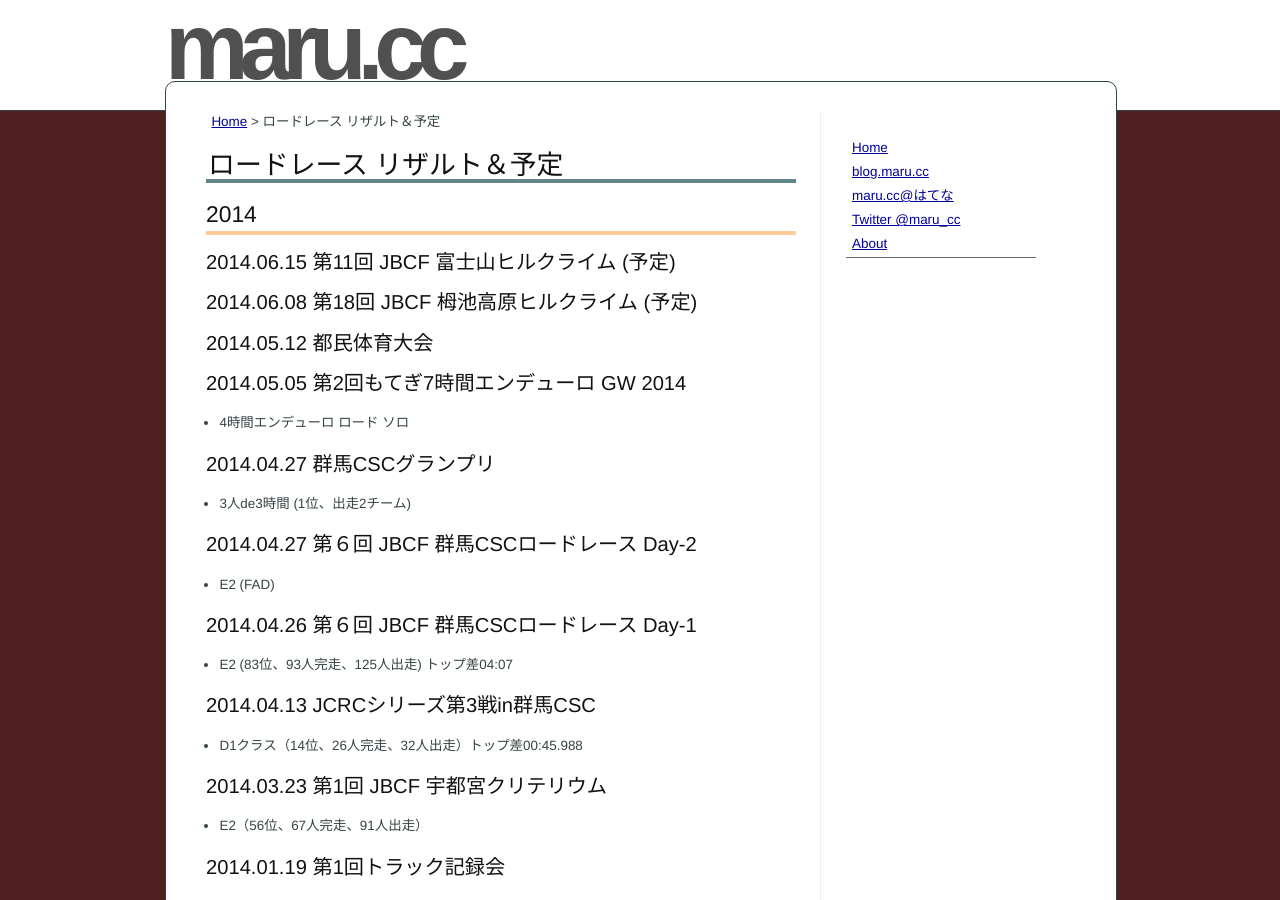
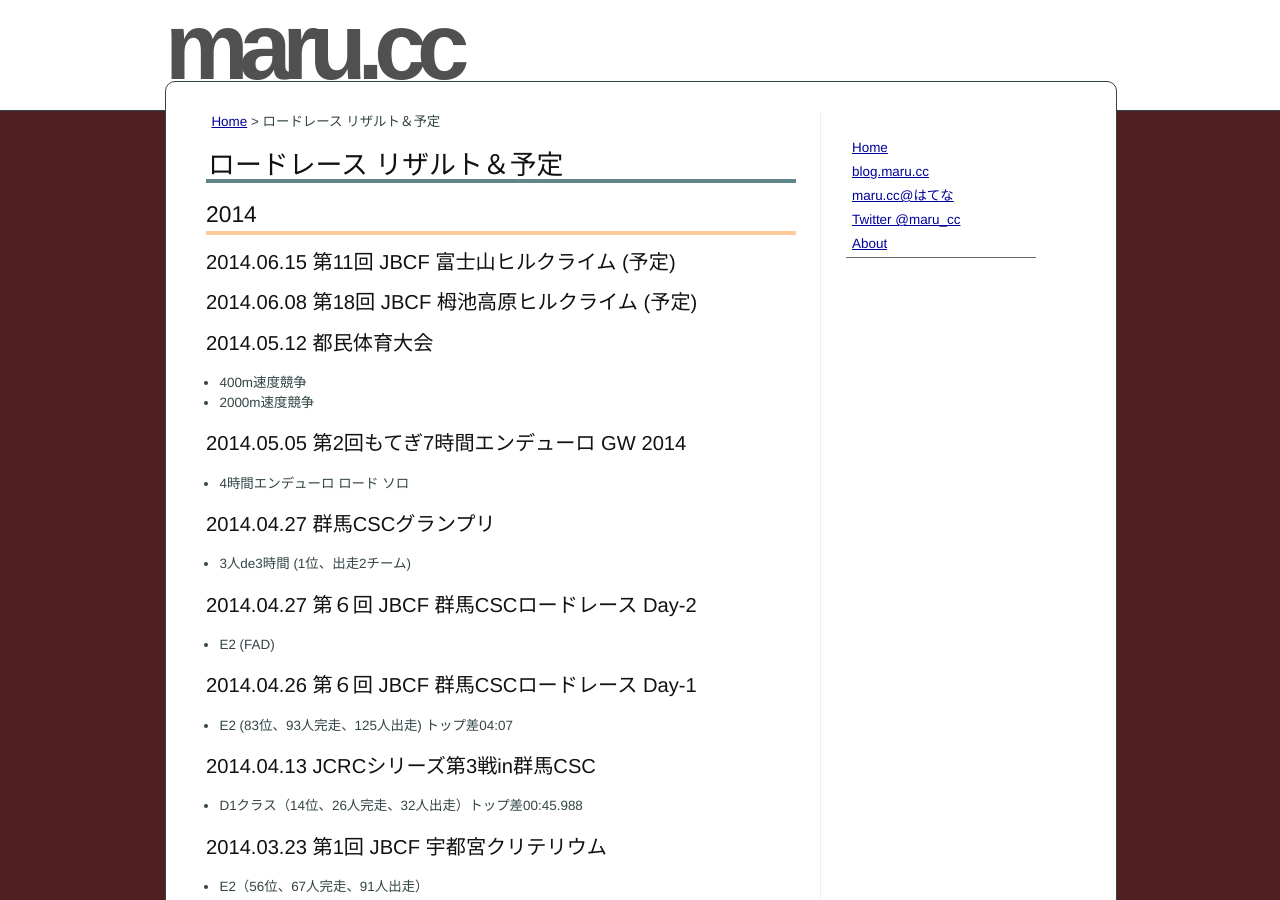
Before and after one commit to marucc/marucc.github.io, a Jekyll site: the page built from sports/results_bike.md, in a window 1280 px wide and 900 px high. Built offline with Jekyll 4.4.1, drawn with Linux system fonts in a browser that asks for light colours.

Commit message:
Published with https://stackedit.io/

```diff
--- a/sports/results_bike.md
+++ b/sports/results_bike.md
@@ -16,6 +16,8 @@ markdown: kramdown
 ### 2014.06.08 第18回 JBCF 栂池高原ヒルクライム (予定)
 
 ### 2014.05.12 都民体育大会
+- 400m速度競争
+- 2000m速度競争
 
 ### 2014.05.05 第2回もてぎ7時間エンデューロ GW 2014
 - 4時間エンデューロ ロード ソロ
```
